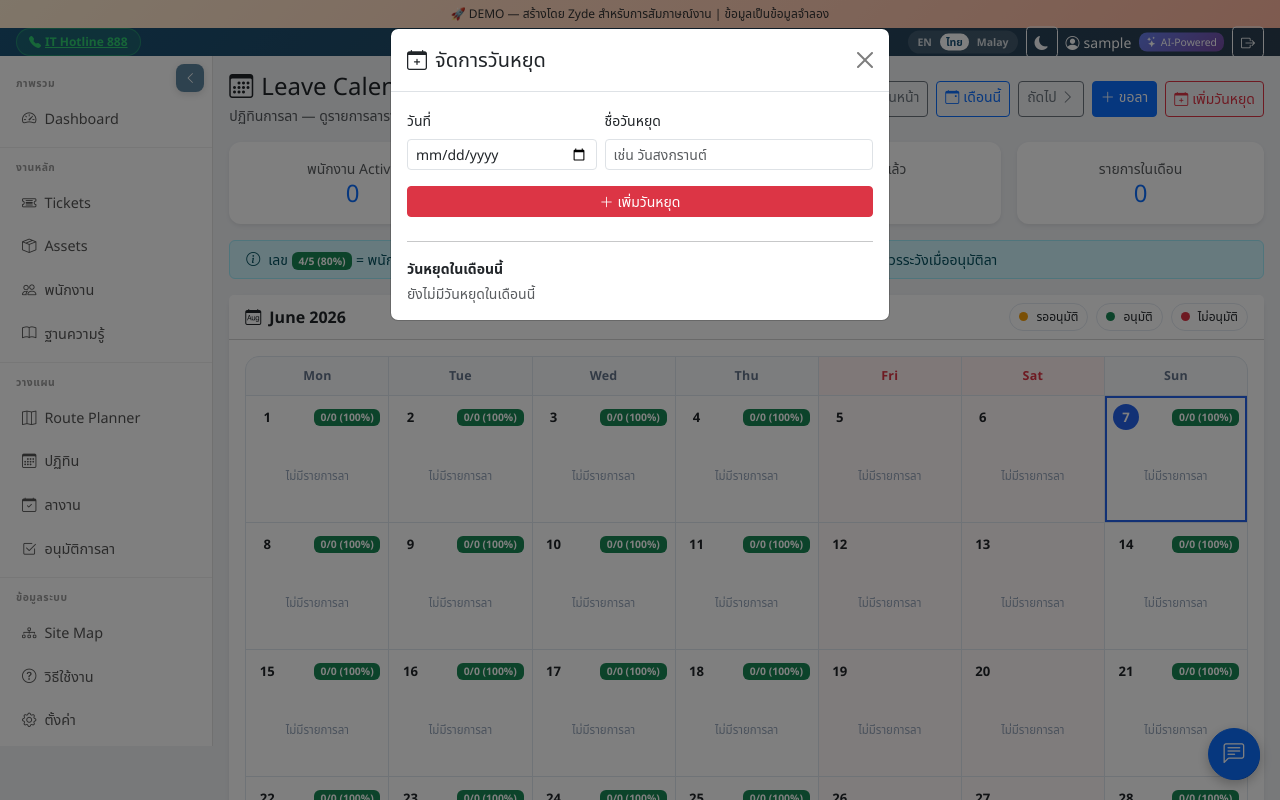
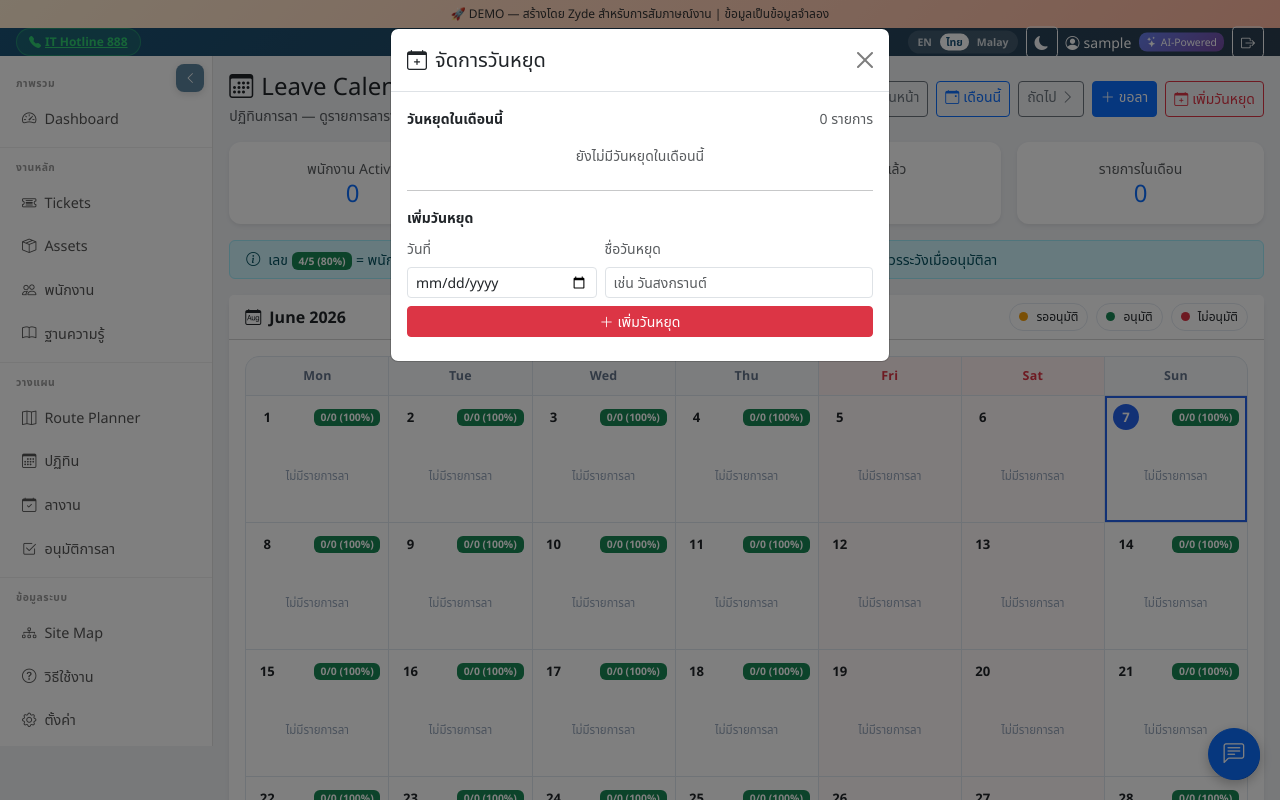
Before and after one commit to zyde-david/itsmdemo, a Flask app: page /calendar in a window 1280 px wide, after a click on "เพิ่มวันหยุด". Run offline with Flask 3, Linux system fonts and the light colour scheme; the visitor is signed in with stand-in values (Sample User, id 1); data comes from the database, SQL or seed files in the repository; data that the repository does not hold is empty; some libraries are stand-ins or nearby versions.

Commit message:
ui: reorder holiday modal — list on top, add form below
- Move holiday list to top of modal with count badge
- Move add/edit form below the list with hr separator
- Form title toggles between 'เพิ่มวันหยุด' and 'แก้ไขวันหยุด'
- Empty list shows centered message

```diff
--- a/templates/calendar.html
+++ b/templates/calendar.html
@@ -221,8 +221,11 @@ document.addEventListener('DOMContentLoaded', function(){
       if (y && m) url += '?year=' + y + '&month=' + m;
       fetch(url).then(r => r.json()).then(function(data) {
         hList.innerHTML = '';
+        if (document.getElementById('holidayCount')) {
+          document.getElementById('holidayCount').textContent = data.length + ' รายการ';
+        }
         if (!data.length) {
-          hList.innerHTML = '<div class="text-muted small">ยังไม่มีวันหยุดในเดือนนี้</div>';
+          hList.innerHTML = '<div class="text-muted small text-center py-2">ยังไม่มีวันหยุดในเดือนนี้</div>';
           return;
         }
         data.forEach(function(h) {
@@ -243,6 +246,8 @@ document.addEventListener('DOMContentLoaded', function(){
             saveBtn.innerHTML = '<i class="bi bi-check-lg me-1"></i>บันทึกการแก้ไข';
             saveBtn.classList.remove('btn-danger');
             saveBtn.classList.add('btn-primary');
+            var formTitle = document.getElementById('holidayFormTitle');
+            if (formTitle) formTitle.textContent = 'แก้ไขวันหยุด';
           });
         });
         hList.querySelectorAll('button[data-id]').forEach(function(btn) {
@@ -266,6 +271,8 @@ document.addEventListener('DOMContentLoaded', function(){
       saveBtn.innerHTML = '<i class="bi bi-plus-lg me-1"></i>เพิ่มวันหยุด';
       saveBtn.classList.remove('btn-primary');
       saveBtn.classList.add('btn-danger');
+      var formTitle = document.getElementById('holidayFormTitle');
+      if (formTitle) formTitle.textContent = 'เพิ่มวันหยุด';
     });
 
     var saveBtn = document.getElementById('holidaySaveBtn');
@@ -287,6 +294,8 @@ document.addEventListener('DOMContentLoaded', function(){
             saveBtn.innerHTML = '<i class="bi bi-plus-lg me-1"></i>เพิ่มวันหยุด';
             saveBtn.classList.remove('btn-primary');
             saveBtn.classList.add('btn-danger');
+            var ft = document.getElementById('holidayFormTitle');
+            if (ft) ft.textContent = 'เพิ่มวันหยุด';
             loadHolidays();
             location.reload();
           });
@@ -318,21 +327,25 @@ document.addEventListener('DOMContentLoaded', function(){
         <button type="button" class="btn-close" data-bs-dismiss="modal" aria-label="Close"></button>
       </div>
       <div class="modal-body">
-        <div class="row g-2 mb-3">
+        <div class="d-flex justify-content-between align-items-center mb-2">
+          <div class="small fw-bold">วันหยุดในเดือนนี้</div>
+          <span class="text-muted small" id="holidayCount"></span>
+        </div>
+        <div id="holidayList" style="max-height:200px;overflow-y:auto" class="mb-3"></div>
+        <hr>
+        <div class="small fw-bold mb-2" id="holidayFormTitle">เพิ่มวันหยุด</div>
+        <div class="row g-2 mb-2">
           <div class="col-5">
-            <label class="form-label small">วันที่</label>
+            <label class="form-label small text-muted">วันที่</label>
             <input type="date" class="form-control form-control-sm" id="holidayDate">
           </div>
           <div class="col-7">
-            <label class="form-label small">ชื่อวันหยุด</label>
+            <label class="form-label small text-muted">ชื่อวันหยุด</label>
             <input type="text" class="form-control form-control-sm" id="holidayName" placeholder="เช่น วันสงกรานต์">
           </div>
         </div>
         <button class="btn btn-sm btn-danger w-100 mb-2" id="holidaySaveBtn"><i class="bi bi-plus-lg me-1"></i>เพิ่มวันหยุด</button>
         <div id="holidayMsg" class="text-danger small"></div>
-        <hr>
-        <div class="small fw-bold mb-1">วันหยุดในเดือนนี้</div>
-        <div id="holidayList" style="max-height:200px;overflow-y:auto"></div>
       </div>
     </div>
   </div>
```
